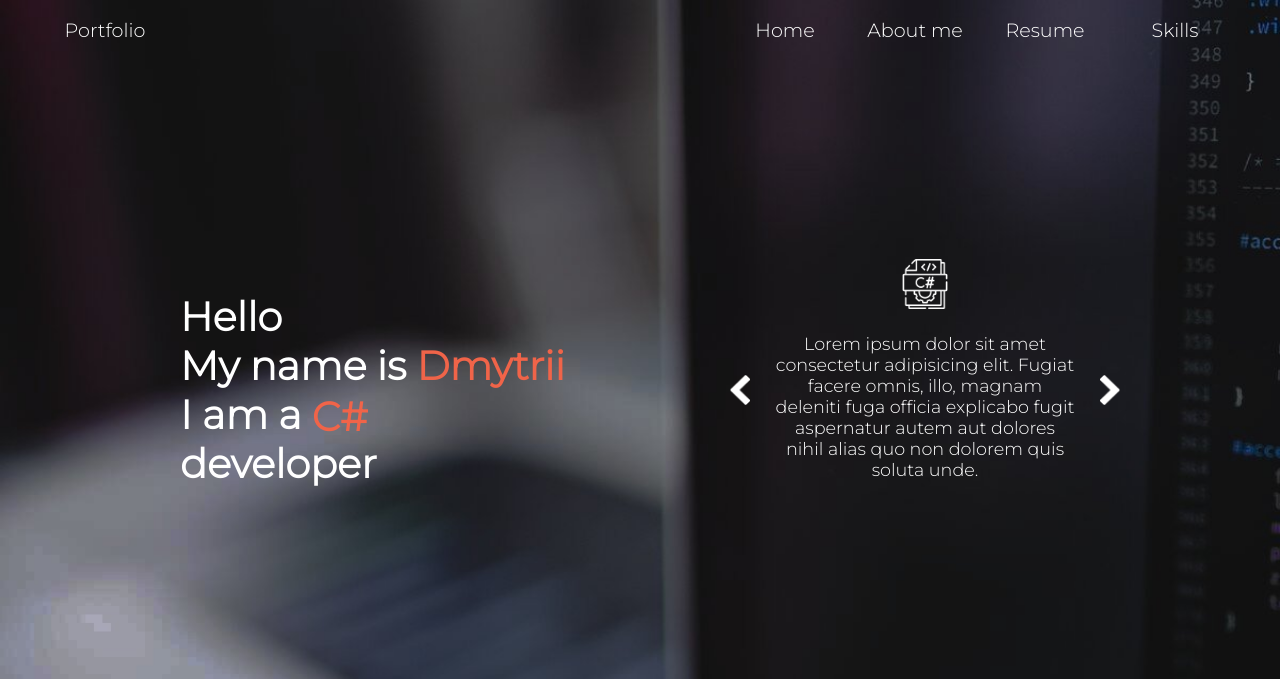
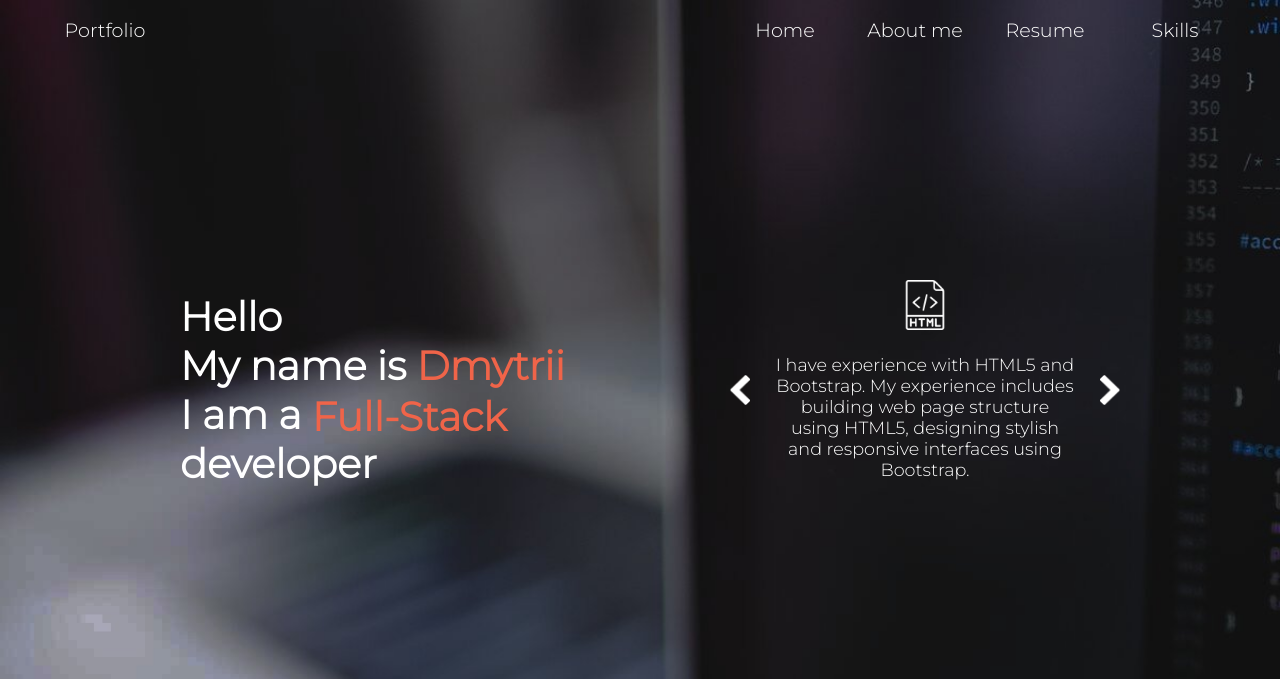
Before and after one commit to LukiaschenkoDmitriy/Site-Card, a Symfony app: template templates/index/index.html.twig in a window 1280 px wide. Shown: the top 679 px of the page. Run offline with Twig, Linux system fonts and the light colour scheme; the template is opened without the code that fills it, so the values that code supplies are empty; style sheets or scripts are compiled from the project's sources; some libraries are stand-ins or nearby versions.

Commit message:
Added text

```diff
--- a/assets/index/js/home.js
+++ b/assets/index/js/home.js
@@ -59,13 +59,6 @@ function updateTypeElement(event) {
         if (currentBox - 1 < 0) return;
         currentBox--;
     }
-    for (let index = 0; index < typeElements.length; index++) {
-        if (index == currentBox) {
-            $(typeElements[index]).css("width", "150px");
-        } else {
-            $(typeElements[index]).css("width", "0px");
-        }
-    }
 }
 
 export function homeInit() {
--- a/assets/index/styles/home.scss
+++ b/assets/index/styles/home.scss
@@ -73,20 +73,20 @@
         font-size: 2.5rem;
         text-align: left;
         font-weight: 700;
-      }
-
-      .type-element:first-child {
-        width:100px;
-      }
 
         .type-element {
+          font-size: 2.5rem;
+          text-align: left;
+          font-weight: 700;
           margin-bottom: -12px;
           display:inline-block;
-        width: 0px;
+          width: 200px;
           color: colors.$red-color;
           overflow-x: hidden;
           transition: width 1s ease;
         }
+      }
+
 
       .home-name,
       .typewriter {
--- a/templates/index/_home.html.twig
+++ b/templates/index/_home.html.twig
@@ -25,38 +25,38 @@
                 <div class="describe">
                     <h1>Hello</h1>
                     <h1>My name is <span class="home-name">Dmytrii</span></h1>
-                    <h1>I am a
-                        <div class="type-element">C#</div>
-                        <div class="type-element">Python</div>
-                        <div class="type-element">PHP</div>
-                        <div class="type-element">NodeJs</div>
-                    developer</h1>
+                    <h1>I am a <span class="type-element">Full-Stack</span> developer</h1>
                 </div>
                 <div class="home-scroll-container">
                     <img src="/images/button-icon/arrow.png" alt="">
                     <div class="scroll-content">
                         <div class="content">
-                            <img src="/images/lg-icon/csharp.png" alt="">
+                            <img src="/images/lg-icon/html.png" alt="">
                             <div>
-                                Lorem ipsum dolor sit amet consectetur adipisicing elit. Fugiat facere omnis, illo, magnam deleniti fuga officia explicabo fugit aspernatur autem aut dolores nihil alias quo non dolorem quis soluta unde.
+                                I have experience with HTML5 and Bootstrap. My experience includes building web page structure using HTML5, designing stylish and responsive interfaces using Bootstrap.</div>
+                        </div>
+                        <div class="content">
+                            <img src="/images/lg-icon/css.png" alt="">
+                            <div>
+                                I have experience with CSS and SCSS, including creating complex layouts, customizing styles, adapting for different devices and optimizing visual content on websites.
                             </div>
                         </div>
                         <div class="content">
-                            <img src="/images/lg-icon/python.png" alt="">
+                            <img src="/images/lg-icon/js.png" alt="">
                             <div>
-                                Lorem ipsum dolor sit amet consectetur adipisicing elit. Architecto voluptate deleniti ab a obcaecati? Id vel repellendus commodi natus soluta neque, aspernatur, architecto nihil voluptatem, voluptates fugiat? Asperiores, maiores deleniti?
+                                I have experience in writing JavaScript scripts using jQuery, TypeIn, HLJS. I have more experience in writing code on NodeJs and less on TypeScript.
                             </div>
                         </div>
                         <div class="content">
                             <img src="/images/lg-icon/php.png" alt="">
                             <div>
-                                Lorem ipsum dolor sit amet consectetur adipisicing elit. Voluptates quia adipisci eveniet dolor ipsa possimus, iure quasi. Temporibus fugit veniam tenetur provident alias praesentium exercitationem ratione! Provident inventore officiis culpa?
+                                I have experience in writing server-side code in PHP which includes such frameworks as Symfony, Doctrine, understand and write SQL queries.
                             </div>
                         </div>
                         <div class="content">
-                            <img src="/images/lg-icon/js.png" alt="">
+                            <img src="/images/lg-icon/csharp.png" alt="">
                             <div>
-                                Lorem ipsum, dolor sit amet consectetur adipisicing elit. Tempore placeat aliquam inventore numquam, enim molestias optio, mollitia possimus qui vero, aliquid error aperiam. Voluptatum eligendi qui corporis! Inventore, doloribus amet!
+                                I understand the workings of the language, I use it as an additional language that may have value in server-side development "ASP.Net Core" and web application development "WPF"
                             </div>
                         </div>
                     </div>
```
Also changed, not shown: public/images/lg-icon/css.png (added), public/images/lg-icon/html.png (added), public/images/lg-icon/python.png (deleted). Lines whose indentation alone changed are shown as unchanged.
